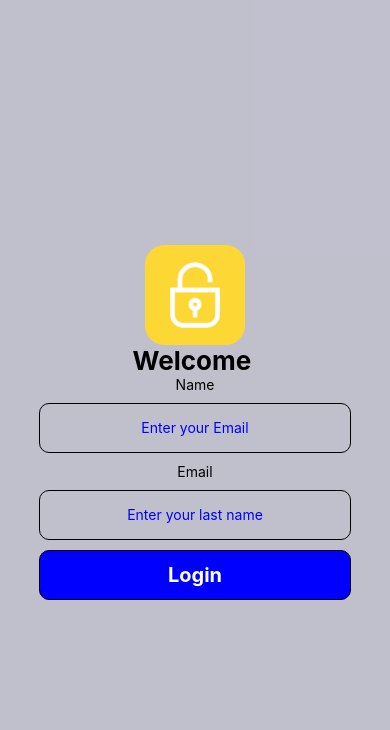
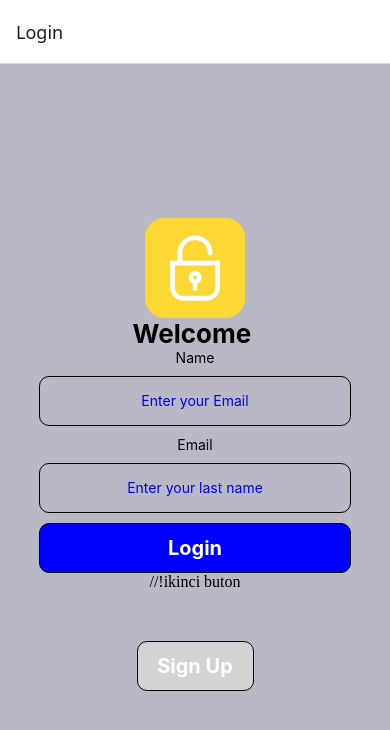
Before and after one commit to Fiartaks/55-React-Native-LoginPage, a React Native app: screen /Login in a window 390 px wide. Shown: the top 730 px of the page. Built offline with nearby package versions, Linux system fonts and the light colour scheme.

Commit message:
navigator

```diff
--- a/App.js
+++ b/App.js
@@ -1,100 +1,22 @@
-import { StatusBar } from "expo-status-bar";
-import { useState } from "react";
-import {
-  StyleSheet,
-  Text,
-  View,
-  TextInput,
-  Pressable,
-  Image,
-} from "react-native";
-import Loading from "./src/components/Loading";
+import LoginPage from "./src/screens/LoginPage";
+import { NavigationContainer } from "@react-navigation/native";
+import SignupPage from "./src/screens/SignupPage";
+import { createNativeStackNavigator } from "@react-navigation/native-stack";
 
-export default function App() {
-  const [name, setName] = useState("");
-  const [lastName, setLastName] = useState("");
-  const [result, setResult] = useState("");
-  const [isLoading, setIsLoading] = useState(false);
+const Stack = createNativeStackNavigator();
+const App = () => {
+  return (
+    <NavigationContainer>
 
-  return (
-    <View style={styles.container}>
-      <Image
-        source={require("./assets/images/unlock.png")}
-        style={styles.image}
-      />
-      <Text style={styles.welcome}>Welcome {result}</Text>
-      <Text>Name</Text>
-      <TextInput
-        inputMode="email"
-        placeholder="Enter your Email"
-        onChangeText={setName}
-        style={styles.textInputStyle}
-      />
+      <Stack.Navigator>
 
-      <Text>Email</Text>
-      <TextInput
-        secureTextEntry={true}
-        placeholder="Enter your last name"
-        onChangeText={setLastName}
-        style={styles.textInputStyle}
-      />
+        <Stack.Screen name='Login' component={LoginPage} />
+        <Stack.Screen name='SignUp' component={SignupPage} />
 
-      <Pressable
-        onPress={() => setIsLoading(true)}
-        style={({ pressed }) => [
-          {
-            backgroundColor: pressed ? "gray" : "blue",
-          },
-          styles.button,
-        ]}
-      >
-        <Text style={styles.buttonText}>Login</Text>
-      </Pressable>
+      </Stack.Navigator>
 
-      {isLoading
-      ? (
-        <Loading
-        changeIsLoading={() => setIsLoading(false)} />
-      ) : null}
-    </View>
+
+    </NavigationContainer>
   );
-}
-
-const styles = StyleSheet.create({
-  container: {
-    flex: 1,
-    backgroundColor: "#67678768",
-    alignItems: "center",
-    justifyContent: "center",
-  },
-  textInputStyle: {
-    borderWidth: 1,
-    width: "80%",
-    height: 50,
-    borderRadius: 10,
-    marginVertical: 10,
-    textAlign: "center",
-    color: "blue",
-  },
-  button: {
-    borderWidth: 1,
-    width: "80%",
-    height: 50,
-    borderRadius: 10,
-    alignItems: "center",
-    justifyContent: "center",
-  },
-  buttonText: {
-    color: "white",
-    fontSize: 20,
-    fontWeight: "bold",
-  },
-  image: {
-    width: 100,
-    height: 100,
-  },
-  welcome: {
-    fontWeight: "bold",
-    fontSize: 26,
-  },
-});
+};
+export default App;
--- a/package.json
+++ b/package.json
@@ -9,10 +9,14 @@
     "web": "expo start --web"
   },
   "dependencies": {
+    "@react-navigation/native": "^7.0.14",
+    "@react-navigation/native-stack": "^7.2.0",
     "expo": "~52.0.23",
     "expo-status-bar": "~2.0.0",
     "react": "18.3.1",
-    "react-native": "0.76.5"
+    "react-native": "0.76.5",
+    "react-native-screens": "~4.4.0",
+    "react-native-safe-area-context": "4.12.0"
   },
   "devDependencies": {
     "@babel/core": "^7.20.0"
--- /dev/null
+++ b/src/screens/LoginPage.js
@@ -0,0 +1,125 @@
+import { StatusBar } from "expo-status-bar";
+import { useState } from "react";
+import {
+  StyleSheet,
+  Text,
+  View,
+  TextInput,
+  Pressable,
+  Image,
+} from "react-native";
+import Loading from "../components/Loading";
+
+const LoginPage = ({navigation}) => {
+  const [name, setName] = useState("");
+  const [lastName, setLastName] = useState("");
+  const [result, setResult] = useState("");
+  const [isLoading, setIsLoading] = useState(false);
+
+  return (
+    <View style={styles.container}>
+      <Image
+        source={require("../../assets/images/unlock.png")}
+        style={styles.image}
+      />
+      <Text style={styles.welcome}>Welcome {result}</Text>
+      <Text>Name</Text>
+      <TextInput
+        inputMode="email"
+        placeholder="Enter your Email"
+        onChangeText={setName}
+        style={styles.textInputStyle}
+      />
+
+      <Text>Email</Text>
+      <TextInput
+        secureTextEntry={true}
+        placeholder="Enter your last name"
+        onChangeText={setLastName}
+        style={styles.textInputStyle}
+      />
+
+      <Pressable
+        onPress={() => setIsLoading(true)}
+        style={({ pressed }) => [
+          {
+            backgroundColor: pressed ? "gray" : "blue",
+          },
+          styles.button,
+        ]}
+      >
+        <Text style={styles.buttonText}>Login</Text>
+      </Pressable>
+
+      //!ikinci buton
+
+      <Pressable
+        onPress={() => navigation.navigate('SignUp')}
+        style={({ pressed }) => [
+          {
+            backgroundColor: pressed ? "gray" : "lightgray",
+            marginTop:50,
+          },
+          styles.signupButton
+        ]}
+      >
+        <Text style={styles.buttonText}>Sign Up</Text>
+      </Pressable>
+
+
+
+      {isLoading ? (
+        <Loading changeIsLoading={() => setIsLoading(false)} />
+      ) : null}
+    </View>
+  );
+};
+
+export default LoginPage;
+
+const styles = StyleSheet.create({
+  container: {
+    flex: 1,
+    backgroundColor: "#67678768",
+    alignItems: "center",
+    justifyContent: "center",
+  },
+  textInputStyle: {
+    borderWidth: 1,
+    width: "80%",
+    height: 50,
+    borderRadius: 10,
+    marginVertical: 10,
+    textAlign: "center",
+    color: "blue",
+  },
+  button: {
+    borderWidth: 1,
+    width: "80%",
+    height: 50,
+    borderRadius: 10,
+    alignItems: "center",
+    justifyContent: "center",
+  },
+  buttonText: {
+    color: "white",
+    fontSize: 20,
+    fontWeight: "bold",
+  },
+  image: {
+    width: 100,
+    height: 100,
+  },
+  welcome: {
+    fontWeight: "bold",
+    fontSize: 26,
+  },
+  signupButton: {
+    borderWidth: 1,
+    width: "30%",
+    height: 50,
+    borderRadius: 10,
+    alignItems: "center",
+    justifyContent: "center",
+  }
+});
--- /dev/null
+++ b/src/screens/SignupPage.js
@@ -0,0 +1,10 @@
+import { StyleSheet, Text, View } from "react-native";
+const SignupPage = () => {
+  return (
+    <View>
+      <Text>SignupPage</Text>
+    </View>
+  );
+};
+export default SignupPage;
+const styles = StyleSheet.create({});
```
Also changed, not shown: 2 other files (tests, documents, lock files or other folders).
